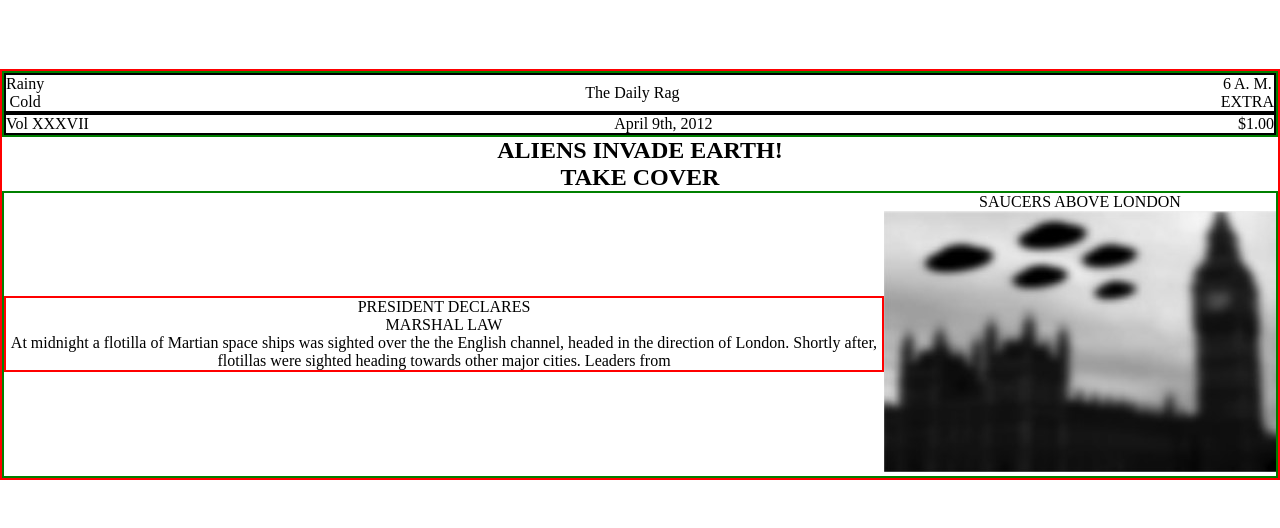
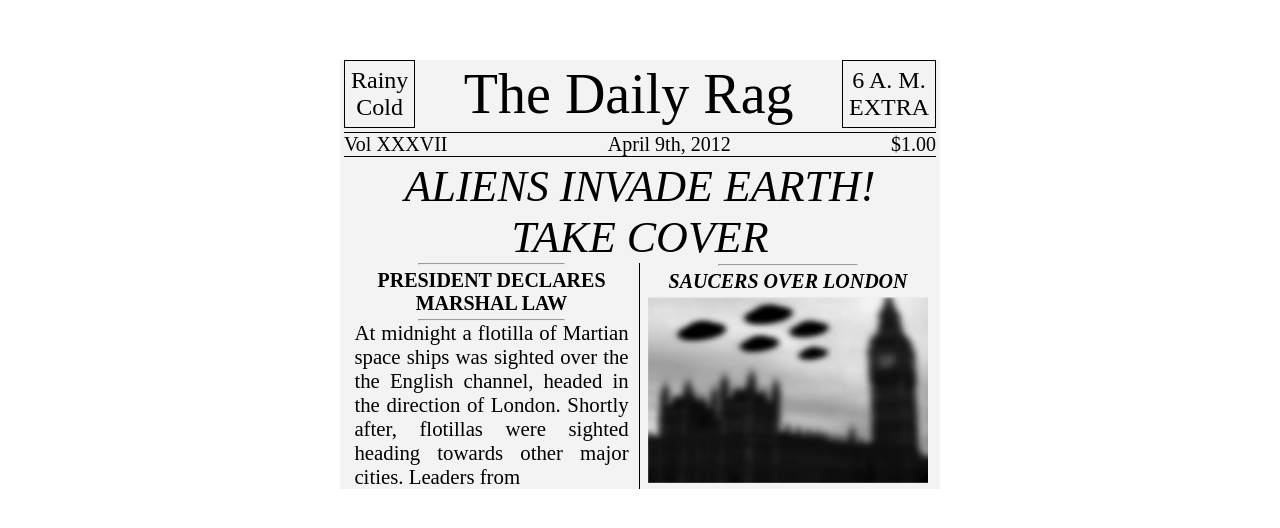
Before and after one commit to Abhii-Agarwal09/WinSem2021-22_IWPT_Course_Assignments, a plain HTML site: page Lab Assessment - 2/index.html in a window 1280 px wide. Shown: the part 126-654 px from the top of the page. Drawn offline with Linux system fonts and the light colour scheme.

Commit message:
question 3 completed

```diff
--- a/Lab Assessment - 2/index.html
+++ b/Lab Assessment - 2/index.html
@@ -4,8 +4,8 @@
         <meta charset="UTF-8" />
         <meta http-equiv="X-UA-Compatible" content="IE=edge" />
         <meta name="viewport" content="width=device-width, initial-scale=1.0" />
-        <link rel="stylesheet" href="styles.css" />
-        <title>Animation</title>
+        <link rel="stylesheet" href="./styles/ques1_style.css" />
+        <title>Design Template</title>
     </head>
     <body>
         <main class="template">
@@ -34,10 +34,12 @@
                 </h1>
                 <div class="main-content">
                     <div class="main-content-text">
+                        <hr>
                         <p class="text-heading">
                             PRESIDENT DECLARES <br />
                             MARSHAL LAW
                         </p>
+                        <hr>
                         <p class="main-text">
                             At midnight a flotilla of Martian space ships was
                             sighted over the the English channel, headed in the
@@ -47,7 +49,8 @@
                         </p>
                     </div>
                     <div class="main-content-image">
-                        <p class="image-caption">SAUCERS ABOVE LONDON</p>
+                        <hr>
+                        <p class="image-caption">SAUCERS OVER LONDON</p>
                         <div class="main-image">
                             <img
                                 src="./assets/template-image.jpg"
--- a/Lab Assessment - 2/styles.css
+++ /dev/null
@@ -1,72 +0,0 @@
-/* .animation {
-    width: 200px;
-    height: 200px;
-    animation: move infinite 1s;
-    animation-direction: alternate;
-    position: absolute;
-    top: 0;
-    left: 0;
-}
-
-@keyframes move {
-    0% {
-        border-radius: 0;
-        background-color: red;
-        top: 0;
-        left: 0;
-    }
-    100% {
-        width: 0;
-        height: 0;
-        top: 100px;
-        left: 100px;
-        background-color: red;
-    }
-} */
-
-* {
-    margin: 0;
-    padding: 0;
-    box-sizing: border-box;
-}
-
-body {
-    height: 100vh;
-    display: flex;
-    justify-content: center;
-    align-items: center;
-}
-
-.template {
-    border: 2px solid red;
-    display: flex;
-    flex-direction: column;
-}
-
-.template-header {
-    border: 2px solid green;
-}
-
-.header-main,
-.header-secondary {
-    border: 2px solid black;
-    display: flex;
-    justify-content: space-between;
-    align-items: center;
-    text-align: center;
-}
-
-.main-heading {
-    text-align: center;
-}
-
-.main-content {
-    display: flex;
-    align-items: center;
-    text-align: center;
-    border: 2px solid green;
-}
-
-.main-content-text {
-    border: 2px solid red;
-}
--- /dev/null
+++ b/Lab Assessment - 2/styles/ques1_style.css
@@ -0,0 +1,101 @@
+* {
+    margin: 0;
+    padding: 0;
+    box-sizing: border-box;
+}
+
+body {
+    height: 100vh;
+    display: flex;
+    justify-content: center;
+    align-items: center;
+}
+
+.template {
+    display: flex;
+    flex-direction: column;
+    max-width: 600px;
+    background-color: #f3f3f3;
+    padding: 0 0.25rem;
+}
+
+.header-main,
+.header-secondary {
+    display: flex;
+    justify-content: space-between;
+    align-items: center;
+    text-align: center;
+}
+
+.main-heading {
+    text-align: center;
+    font-size: 2.75rem;
+    font-style: italic;
+    font-family: serif;
+    font-weight: 300;
+}
+
+.main-content {
+    display: flex;
+    align-items: center;
+    text-align: center;
+}
+
+.main-content-text {
+    width: 50%;
+    border-right: 1px solid black;
+}
+
+.main-text {
+    font-size: 1.3rem;
+    text-align: justify;
+    padding: 0 0.5em;
+}
+
+.main-content-image {
+    width: 50%;
+    padding: 0 8px;
+}
+
+.main-image img {
+    width: 100%;
+}
+
+.header-heading {
+    font-size: 3.5rem;
+    font-family: serif;
+}
+
+.header-side-text {
+    font-size: 1.5rem;
+    padding: 0.25em;
+    border: 1px solid black;
+}
+
+.header-secondary {
+    border-top: 1px solid black;
+    border-bottom: 1px solid black;
+    margin: 4px 0;
+}
+
+.header-secondary-text {
+    font-size: 1.25rem;
+}
+
+.text-heading {
+    font-size: 1.25rem;
+    font-weight: bold;
+    padding: 4px 0;
+}
+
+.image-caption {
+    font-size: 1.25rem;
+    font-style: italic;
+    font-weight: bold;
+    padding: 4px 0;
+}
+
+hr {
+    width: 50%;
+    margin: 0 auto;
+}
--- /dev/null
+++ b/Lab Assessment - 2/styles/ques3_style.css
@@ -0,0 +1,47 @@
+* {
+    margin: 0;
+    padding: 0;
+    box-sizing: border-box;
+}
+
+body {
+    height: 100vh;
+    display: flex;
+    justify-content: center;
+    align-items: center;
+}
+
+button {
+    padding: 0.75em 1.5em;
+    font-size: 1rem;
+    background-color: #359;
+    color: #fff;
+    border: none;
+    outline: none;
+    border-radius: 8px;
+    cursor: pointer;
+}
+
+p {
+    text-align: center;
+    font-size: 2rem;
+    margin: 1.5rem 0;
+    font-family: sans-serif;
+}
+
+.carousel-btn-container {
+    display: flex;
+    justify-content: center;
+    gap: 2rem;
+    margin: 1.5rem 0;
+}
+
+.carousel-image-container {
+    width: 100%;
+    height: 400px;
+}
+
+.carousel-image-container img {
+    width: 100%;
+    height: 100%;
+}
```
Also changed, not shown: Lab Assessment - 2/html/ques2.html (added, +12 -0 lines), Lab Assessment - 2/html/ques3.html (renamed from Lab Assessment - 2/ques3.html, +5 -3 lines), Lab Assessment - 2/script.js (+27 -5 lines), Lab Assessment - 2/assets/bear.jpg (added), Lab Assessment - 2/assets/bird.jpg (added), Lab Assessment - 2/assets/cat.jpg (added), Lab Assessment - 2/assets/deer.jpg (added), Lab Assessment - 2/assets/dog.jpg (added), Lab Assessment - 2/assets/fox.jpg (added), Lab Assessment - 2/assets/giraffe.jpg (added), Lab Assessment - 2/assets/leopard.jpg (added), Lab Assessment - 2/assets/panda.jpg (added), Lab Assessment - 2/assets/tiger.jpg (added), Lab Assessment - 2/styles/ques2_style.css (added).
